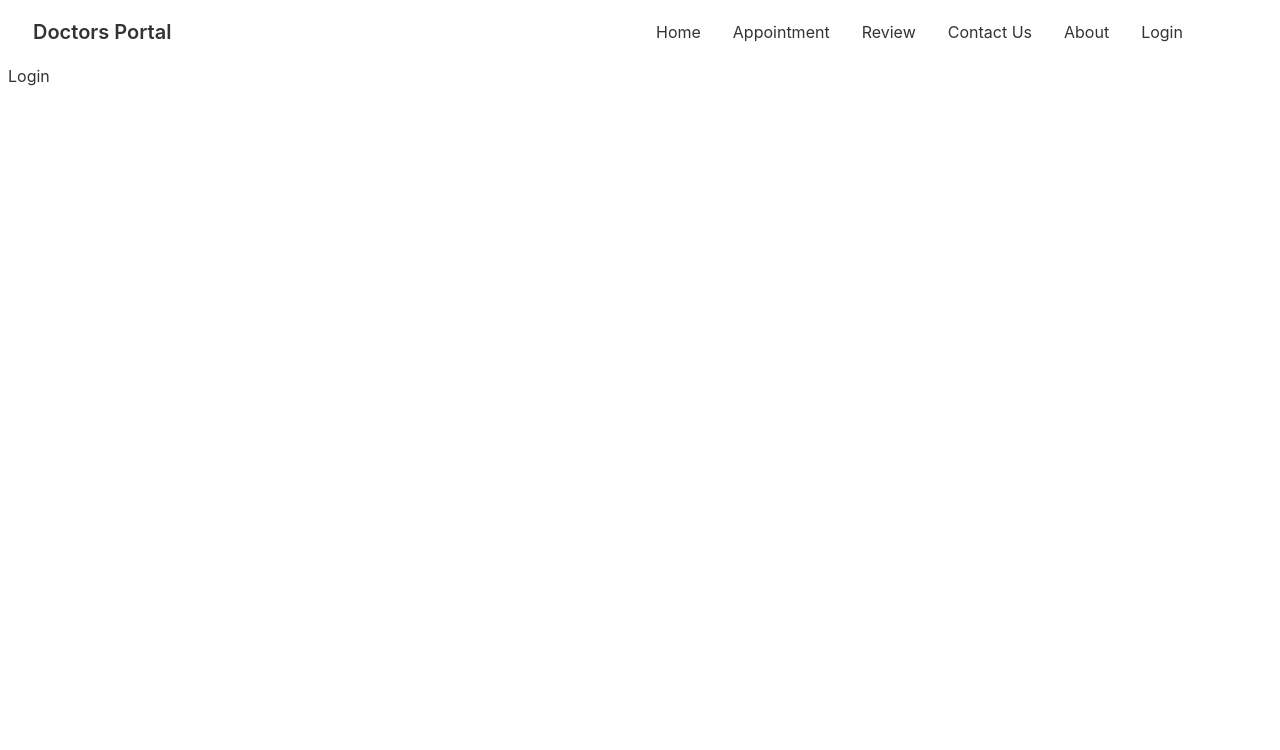
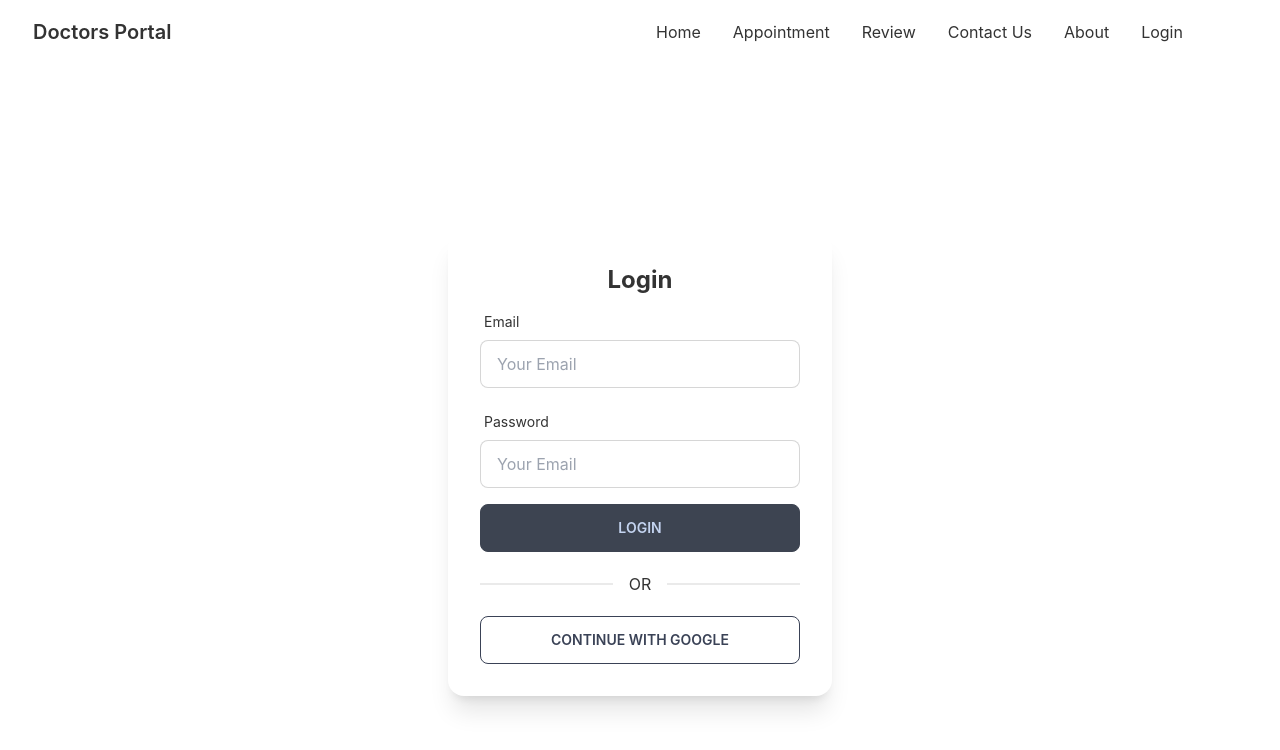
Before and after one commit to SalehAhmed19/doctors-portal-client-side, a React (Create React App) app: page /login in a window 1280 px wide. Shown: the top 750 px of the page. Built offline with nearby package versions, Linux system fonts and the light colour scheme.

Commit message:
login added

```diff
--- a/package.json
+++ b/package.json
@@ -11,6 +11,8 @@
     "react": "^18.1.0",
     "react-day-picker": "^8.0.5",
     "react-dom": "^18.1.0",
+    "react-firebase-hooks": "^5.0.3",
+    "react-hook-form": "^7.31.1",
     "react-router-dom": "^6.3.0",
     "react-scripts": "5.0.1",
     "web-vitals": "^2.1.4"
--- a/src/Pages/Login/Login.jsx
+++ b/src/Pages/Login/Login.jsx
@@ -1,9 +1,124 @@
 import React from "react";
+import {
+  useSignInWithGoogle,
+  useSignInWithEmailAndPassword,
+} from "react-firebase-hooks/auth";
+import auth from "../../firebase.init";
+import { useForm } from "react-hook-form";
+import Loading from "../Shared/Loading";
 
 const Login = () => {
+  const {
+    register,
+    formState: { errors },
+    handleSubmit,
+  } = useForm();
+  const [signInWithGoogle, gUser, gLoading, gError] = useSignInWithGoogle(auth);
+  const [signInWithEmailAndPassword, user, loading, error] =
+    useSignInWithEmailAndPassword(auth);
+  let signInErrorMessage;
+
+  if (loading || gLoading) {
+    return <Loading />;
+  }
+  if (user || gUser) {
+    console.log(user, gUser);
+  }
+  if (error || gError) {
+    signInErrorMessage = (
+      <p>
+        <small className="text-red-500">
+          {error?.message || gError?.message}
+        </small>
+      </p>
+    );
+  }
+  const onSubmit = (data) => {
+    console.log(data);
+    signInWithEmailAndPassword(data.email, data.password);
+  };
   return (
-    <div>
-      <h1>Login</h1>
+    <div className="flex items-center justify-center h-screen">
+      <div className="card w-96 bg-base-100 shadow-xl">
+        <div className="card-body">
+          <h2 className="text-center text-2xl font-bold">Login</h2>
+          <form onSubmit={handleSubmit(onSubmit)}>
+            <div className="form-control w-full max-w-xs">
+              <label className="label">
+                <span className="label-text">Email</span>
+              </label>
+              <input
+                {...register("email", {
+                  required: {
+                    value: true,
+                    message: "Email is required",
+                  },
+                  pattern: {
+                    value: /[a-z0-9]+@[a-z]+\.[a-z]{2,3}/,
+                    message: "Please provide a valid email",
+                  },
+                })}
+                type="email"
+                placeholder="Your Email"
+                className="input input-bordered w-full max-w-xs"
+              />
+              <label className="label">
+                {errors.email?.type === "required" && (
+                  <span className="label-text-alt text-red-500">
+                    {errors.email.message}
+                  </span>
+                )}
+                {errors.email?.type === "pattern" && (
+                  <span className="label-text-alt text-red-500">
+                    {errors.email.message}
+                  </span>
+                )}
+              </label>
+            </div>
+            <div className="form-control w-full max-w-xs">
+              <label className="label">
+                <span className="label-text">Password</span>
+              </label>
+              <input
+                {...register("password", {
+                  required: {
+                    value: true,
+                    message: "Password is required",
+                  },
+                  minLength: {
+                    value: 6,
+                    message: "Must be 6 character or lognger",
+                  },
+                })}
+                type="password"
+                placeholder="Your Email"
+                className="input input-bordered w-full max-w-xs"
+              />
+              <label className="label">
+                {errors.password?.type === "required" && (
+                  <span className="label-text-alt text-red-500">
+                    {errors.password.message}
+                  </span>
+                )}
+                {errors.password?.type === "minLength" && (
+                  <span className="label-text-alt text-red-500">
+                    {errors.password.message}
+                  </span>
+                )}
+              </label>
+            </div>
+            {signInErrorMessage}
+            <input className="btn w-full" type="submit" value="Login" />
+          </form>
+          <div className="divider">OR</div>
+          <button
+            onClick={() => signInWithGoogle()}
+            className="btn btn-accent btn-outline"
+          >
+            Continue with Google
+          </button>
+        </div>
+      </div>
     </div>
   );
 };
--- /dev/null
+++ b/src/Pages/Shared/Loading.jsx
@@ -0,0 +1,11 @@
+import React from "react";
+
+const Loading = () => {
+  return (
+    <div className="flex h-screen justify-center items-center">
+      <button className="btn btn-square loading"></button>
+    </div>
+  );
+};
+
+export default Loading;
```
Also changed, not shown: 1 other file (tests, documents, lock files or other folders).
